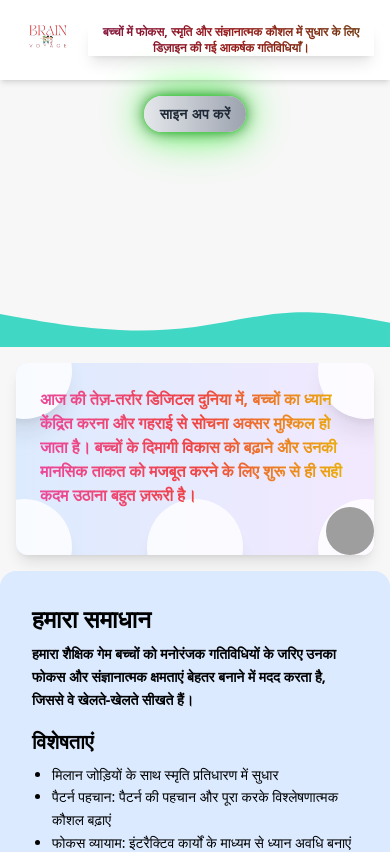
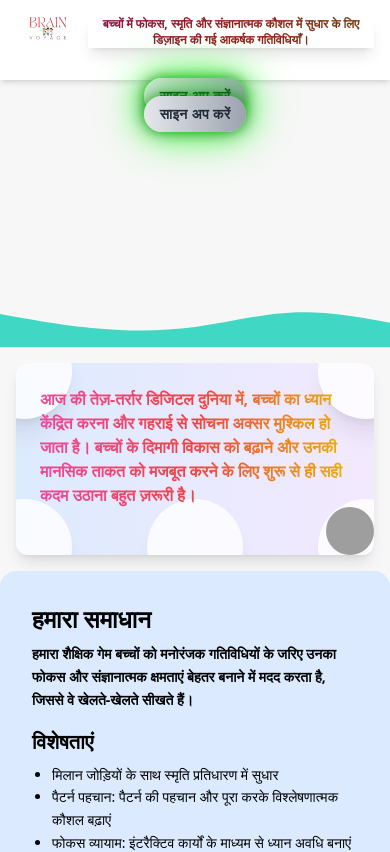
Before and after one commit to joshi987/postiveHindi, a React (Vite) app in the folder Frontend/: page / in a window 390 px wide. Shown: the top 852 px of the page. Built offline with nearby package versions, Linux system fonts and the light colour scheme; grey boxes are pictures that could not be loaded.

Commit message:
alert updated in form

```diff
--- a/Frontend/src/componets/Form.jsx
+++ b/Frontend/src/componets/Form.jsx
@@ -485,7 +485,8 @@ const Form = () => {
 
     try {
       await axios.post(`${BACKEND_URL}/api/users/register`, userData);
-      toast.success('उपयोगकर्ता सफलतापूर्वक पंजीकृत किया गया');
+      alert('उपयोगकर्ता सफलतापूर्वक पंजीकृत किया गया');
+
       // Reset form fields
       setParentName('');
       setChildAge('');
@@ -498,7 +499,7 @@ const Form = () => {
       setFormVisible(false);
     } catch (error) {
       console.error('उपयोगकर्ता पंजीकृत करने में त्रुटि', error);
-      toast.error('उपयोगकर्ता पंजीकृत करने में विफल');
+      alert('उपयोगकर्ता पंजीकृत करने में विफल');
     } finally {
       setLoading(false); // Set loading to false after form submission
     }
@@ -666,7 +667,7 @@ const Form = () => {
           )}
         </div>
       )}
-      <ToastContainer />
+
     </div>
   );
 };
--- a/Frontend/src/componets/Header.jsx
+++ b/Frontend/src/componets/Header.jsx
@@ -19,7 +19,7 @@ const Header = () => {
             </h1>
             <img src={Girl} alt="Girl" className="hidden md:block w-8 h-8 md:w-12 md:h-12 lg:w-16 lg:h-16" /> {/* Hide on small screens */}
           </div>
-          <div className="hidden md:block">
+          <div className=" md:block">
             <Form />
           </div>
         </div>
```
